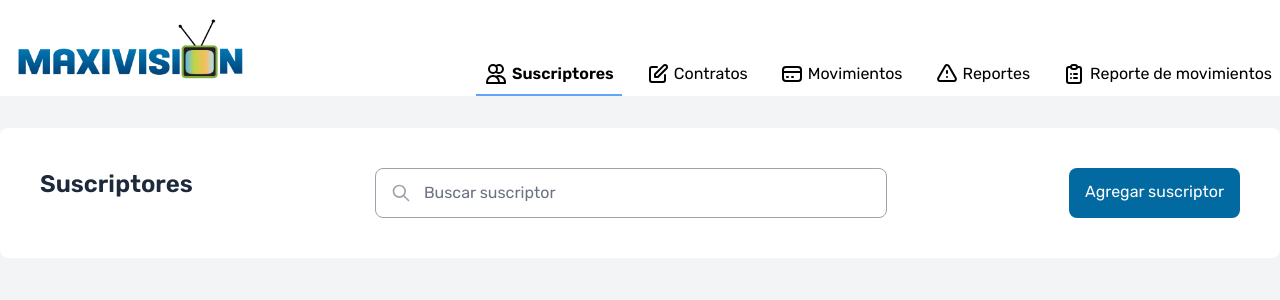
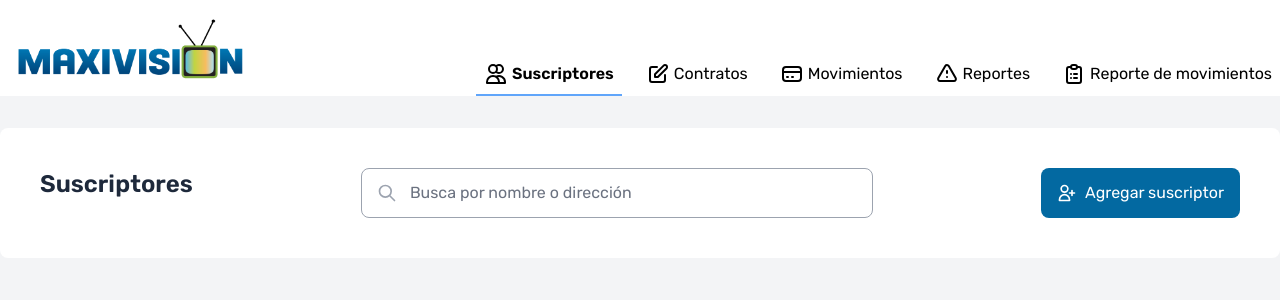
Before and after one commit to ismaelamezcua/maxivision-app, a Next.js app: page / in a window 1280 px wide. Shown: the top 300 px of the page. Built offline with nearby package versions, Linux system fonts and the light colour scheme.

Commit message:
feat: add user icon in subscribers page

```diff
--- a/components/SearchInput.tsx
+++ b/components/SearchInput.tsx
@@ -31,7 +31,7 @@ const SearchInput: FC<SearchInputProps> = ({ searchTerm, handleSubmit, handleRes
       <input
         type="text"
         className="w-full rounded-lg border-gray-400 focus:border-blue-900 hover:bg-gray-50 px-12 py-3"
-        placeholder="Buscar suscriptor"
+        placeholder="Busca por nombre o direcci&oacute;n"
         value={searchTerm}
         onChange={handleChange}
       />
--- a/package.json
+++ b/package.json
@@ -26,5 +26,6 @@
     "postcss": "^8.4.14",
     "tailwindcss": "^3.1.4",
     "typescript": "4.7.4"
-  }
+  },
+  "packageManager": "yarn@3.2.1"
 }
--- a/pages/index.tsx
+++ b/pages/index.tsx
@@ -1,9 +1,11 @@
 import type { NextPage } from 'next';
+import Head from 'next/head';
 import type { FormEvent, ChangeEvent } from 'react';
-import { useState, useEffect } from 'react';
+import { useState, useEffect, Fragment } from 'react';
 import SearchInput from '../components/SearchInput';
 import type { Subscriber } from '../types';
-import { Transition } from '@headlessui/react';
+import { Dialog, Transition } from '@headlessui/react';
+import { UserAddIcon } from '@heroicons/react/outline';
 
 const Home: NextPage = () => {
   const [searchTerm, setSearchTerm] = useState('');
@@ -40,14 +42,14 @@ const Home: NextPage = () => {
   }
 
   const cleanTableResults = () => {
+    setSubscribers([]);
     setSearchTerm('');
-    setSubscribers([]);
   }
 
   function renderTableResults() {
-    if (subscribers.length === 0) {
-      return (<h1 className="font-bold text-2xl">Use the search box to display data.</h1>)
-    }
+    // if (subscribers.length === 0) {
+    //   return (<h1 className="font-bold text-2xl">Use the search box to display data.</h1>)
+    // }
 
     return (
       <table className="table-auto w-full">
@@ -77,6 +79,9 @@ const Home: NextPage = () => {
 
   return (
     <>
+      <Head>
+        <title>Maxivision - Suscriptores</title>
+      </Head>
       <div className="container mx-auto p-6 mt-8 bg-white rounded-lg">
         <div className="flex flex-row justify-between p-4">
           <h1 className="text-2xl font-semibold text-slate-800">Suscriptores</h1>
@@ -84,8 +89,10 @@ const Home: NextPage = () => {
           <div className="max-w-lg w-full">
             <SearchInput searchTerm={searchTerm} handleSubmit={handleSubmit} handleReset={handleReset} handleChange={handleChange} />
           </div>
-          <div className="bg-sky-700 rounded-lg px-4 py-3 text-white">
-            Agregar suscriptor
+
+          <div className="bg-sky-700 rounded-lg px-4 py-3 text-white flex flex-inline items-center">
+            <UserAddIcon className="w-5 h-5" />
+            <span className="ml-2">Agregar suscriptor</span>
           </div>
 
         </div>
```
